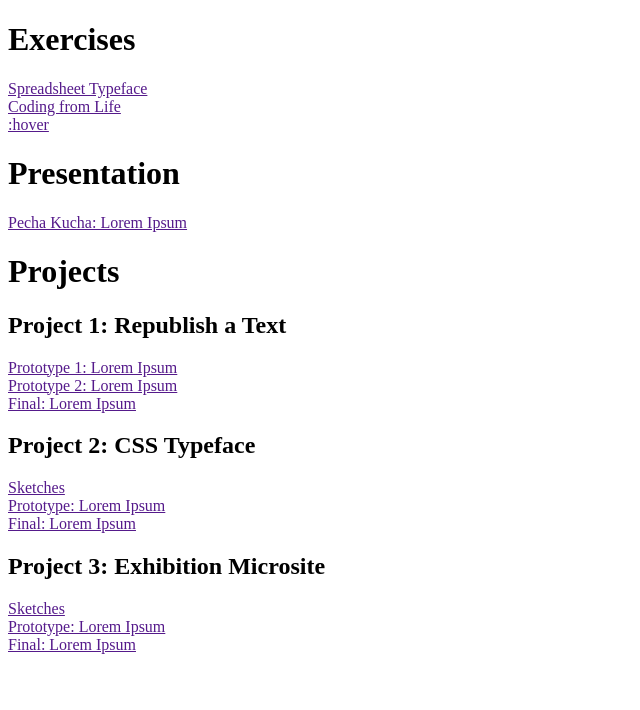
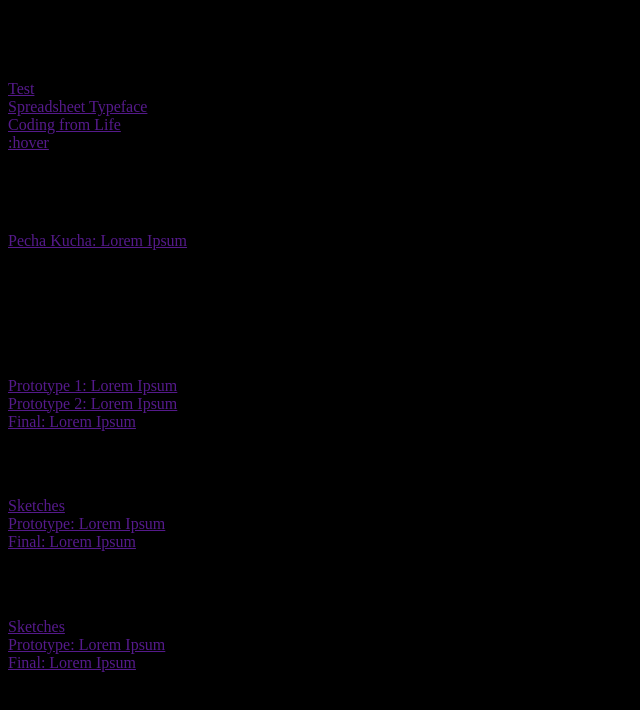
Before and after one commit to zye1994/interactive2, a plain HTML site: page index.html in a window 1280 px wide. Shown: the whole page, without its empty margins (0-640 px from the left). Drawn offline with Linux system fonts and the light colour scheme.

Commit message:
Link Style

```diff
--- a/assets/main.css
+++ b/assets/main.css
@@ -0,0 +1,3 @@
+body {
+	background-color: black;
+}
--- a/index.html
+++ b/index.html
@@ -11,6 +11,7 @@
 <body>
   <div>
       <h1>Exercises</h1>
+      <a href="" target="blank">Test</a><br>
       <a href="" target="blank">Spreadsheet Typeface</a><br>
       <a href="" target="blank">Coding from Life</a><br>
       <a href="" target="blank">:hover</a>
```
